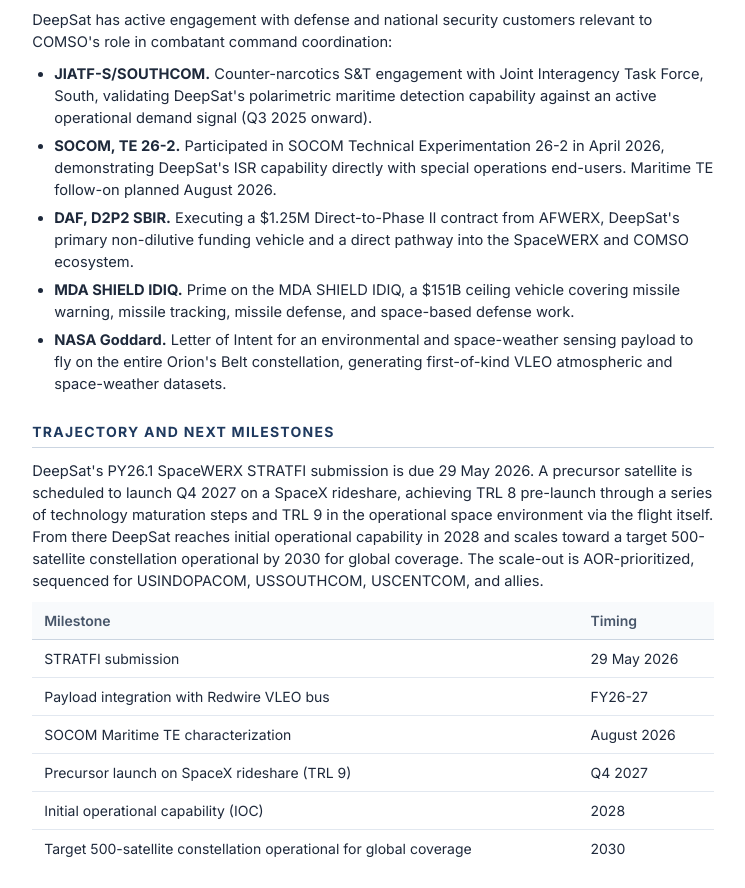
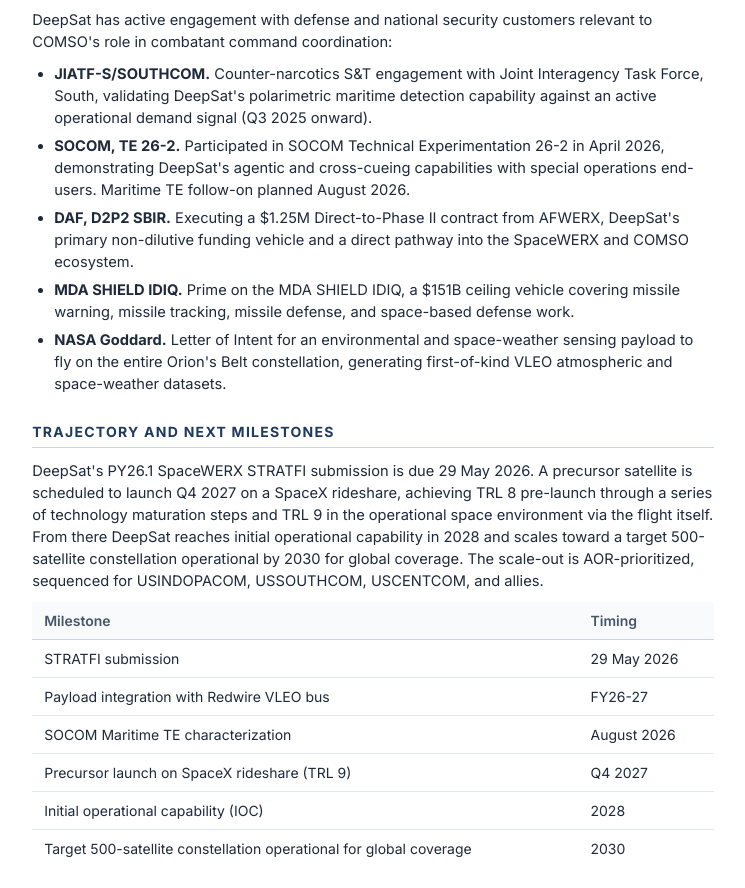
Before and after one commit to ohanyan/deepsat-share, a website: page comso-rah-v3.html in a window 1280 px wide. Shown: the part 2023-2911 px from the top of the page, without its empty margins (267-1012 px from the left). Drawn offline with Linux system fonts and the light colour scheme.

Commit message:
comso-rah-v3: SOCOM TE 26-2 bullet emphasizes agentic + cross-cueing
'demonstrating DeepSat's ISR capability directly' -> 'demonstrating DeepSat's agentic and cross-cueing capabilities'. Sharper differentiator vs generic 'ISR'.

```diff
--- a/comso-rah-v3.html
+++ b/comso-rah-v3.html
@@ -476,7 +476,7 @@
   <p>DeepSat has active engagement with defense and national security customers relevant to COMSO's role in combatant command coordination:</p>
   <ul>
     <li><strong>JIATF-S/SOUTHCOM.</strong> Counter-narcotics S&amp;T engagement with Joint Interagency Task Force, South, validating DeepSat's polarimetric maritime detection capability against an active operational demand signal (Q3 2025 onward).</li>
-    <li><strong>SOCOM, TE 26-2.</strong> Participated in SOCOM Technical Experimentation 26-2 in April 2026, demonstrating DeepSat's ISR capability directly with special operations end-users. Maritime TE follow-on planned August 2026.</li>
+    <li><strong>SOCOM, TE 26-2.</strong> Participated in SOCOM Technical Experimentation 26-2 in April 2026, demonstrating DeepSat's agentic and cross-cueing capabilities with special operations end-users. Maritime TE follow-on planned August 2026.</li>
     <li><strong>DAF, D2P2 SBIR.</strong> Executing a $1.25M Direct-to-Phase II contract from AFWERX, DeepSat's primary non-dilutive funding vehicle and a direct pathway into the SpaceWERX and COMSO ecosystem.</li>
     <li><strong>MDA SHIELD IDIQ.</strong> Prime on the MDA SHIELD IDIQ, a $151B ceiling vehicle covering missile warning, missile tracking, missile defense, and space-based defense work.</li>
     <li><strong>NASA Goddard.</strong> Letter of Intent for an environmental and space-weather sensing payload to fly on the entire Orion's Belt constellation, generating first-of-kind VLEO atmospheric and space-weather datasets.</li>
```
